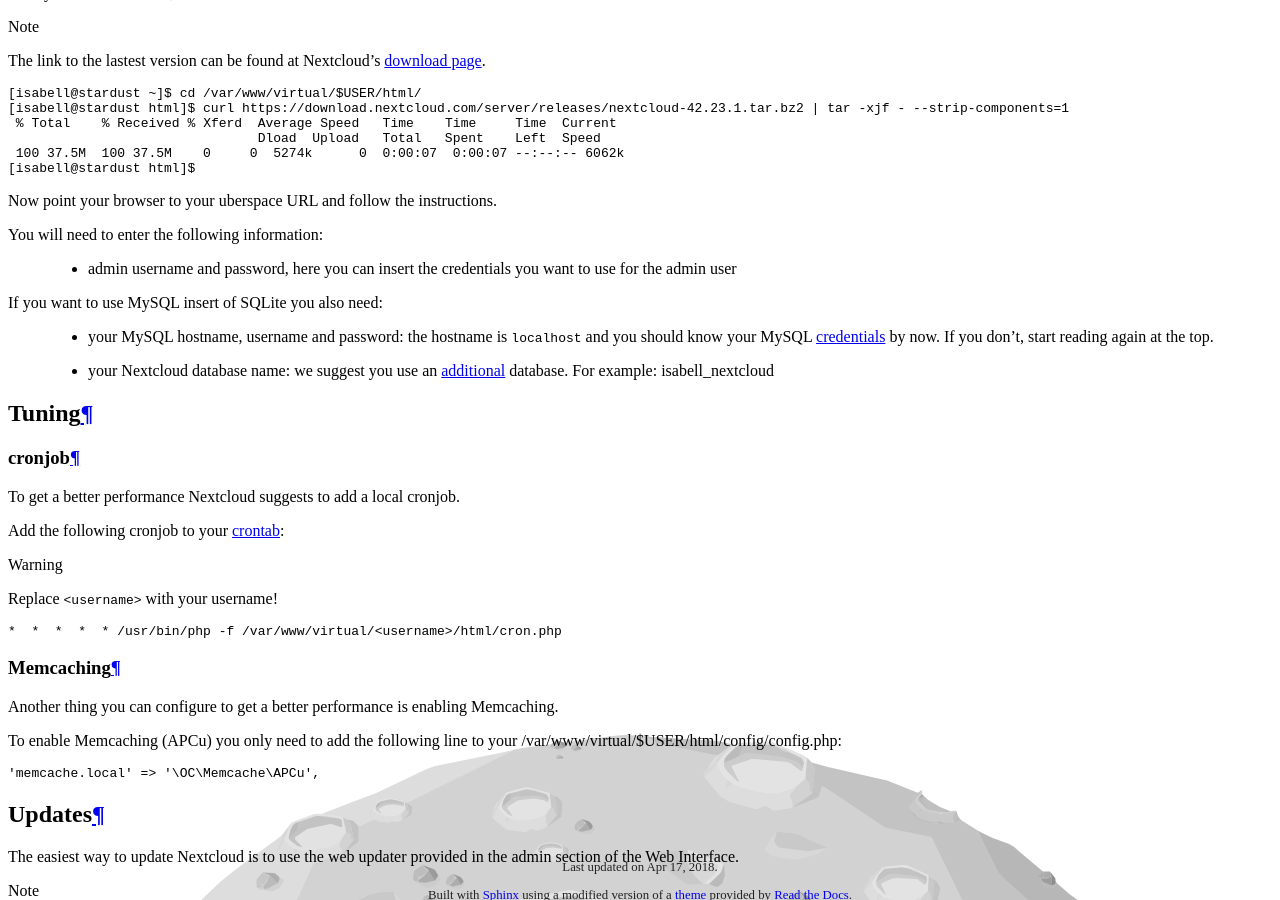
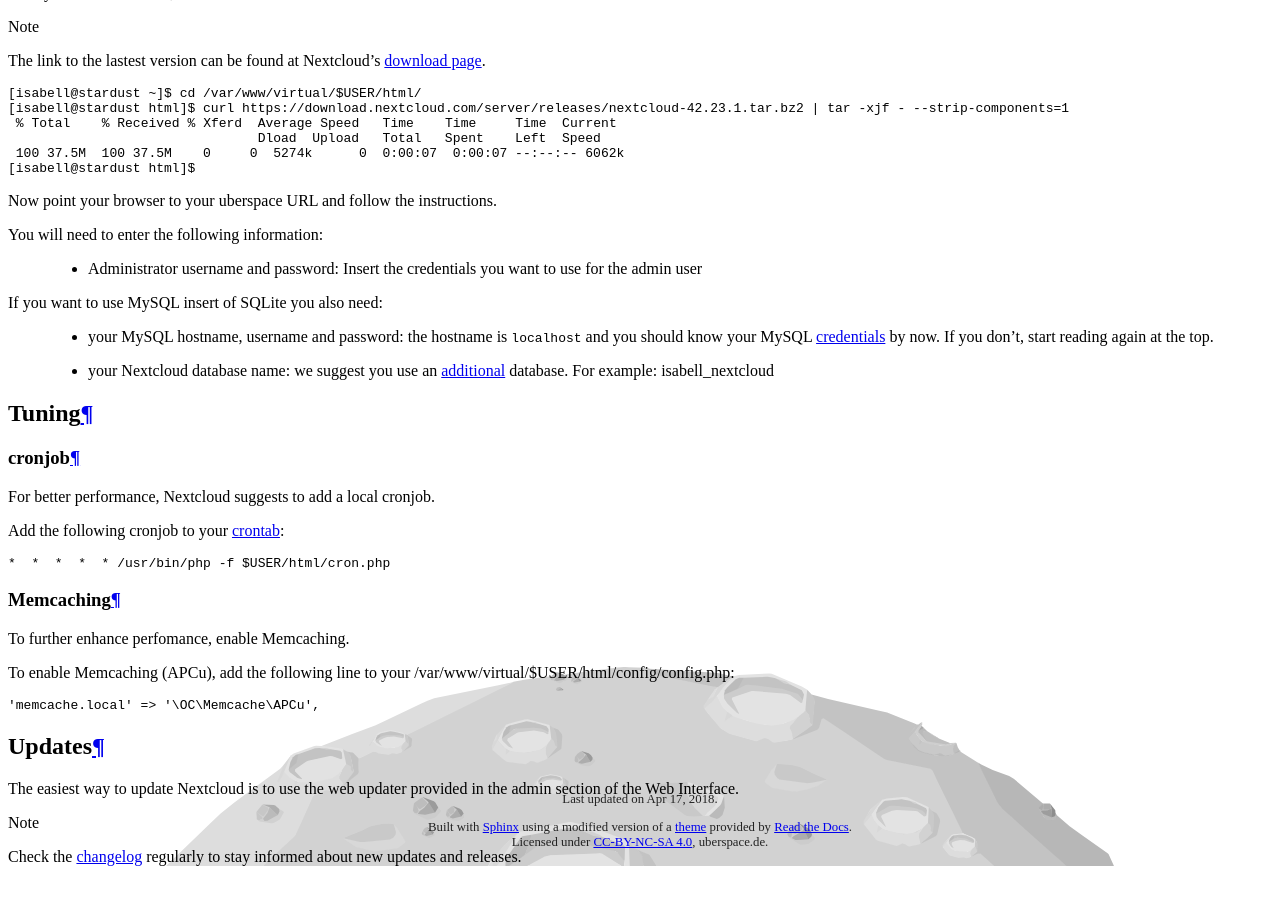
Before and after one commit to Uberspace/lab, a Sphinx documentation site: the page built from source/guide_nextcloud.rst, in a window 1280 px wide and 900 px high, scrolled down 1650 px. Built offline with Sphinx 7.4.7 and the Read the Docs theme 2.0.0, drawn with Linux system fonts in a browser that asks for light colours; some of the changed text lies outside the part shown.

Commit message:
:memo: minor simplifications

```diff
--- a/source/guide_nextcloud.rst
+++ b/source/guide_nextcloud.rst
@@ -59,7 +59,7 @@
 
 You will need to enter the following information:
 
-  * admin username and password, here you can insert the credentials you want to use for the admin user
+  * Administrator username and password: Insert the credentials you want to use for the admin user
 
 If you want to use MySQL insert of SQLite you also need:
 
@@ -72,22 +72,20 @@
 cronjob
 -------
 
-To get a better performance Nextcloud suggests to add a local cronjob.
+For better performance, Nextcloud suggests to add a local cronjob.
 
 Add the following cronjob to your crontab_:
 
-.. warning:: Replace ``<username>`` with your username!
-
 ::
 
- *  *  *  *  * /usr/bin/php -f /var/www/virtual/<username>/html/cron.php
+ *  *  *  *  * /usr/bin/php -f $USER/html/cron.php
 
 Memcaching
 ----------
 
-Another thing you can configure to get a better performance is enabling Memcaching.
+To further enhance perfomance, enable Memcaching.
 
-To enable Memcaching (APCu) you only need to add the following line to your /var/www/virtual/$USER/html/config/config.php:
+To enable Memcaching (APCu), add the following line to your /var/www/virtual/$USER/html/config/config.php:
 
 ::
 
```
Also changed, not shown: other parts of source/guide_nextcloud.rst (+1 -1 lines).
